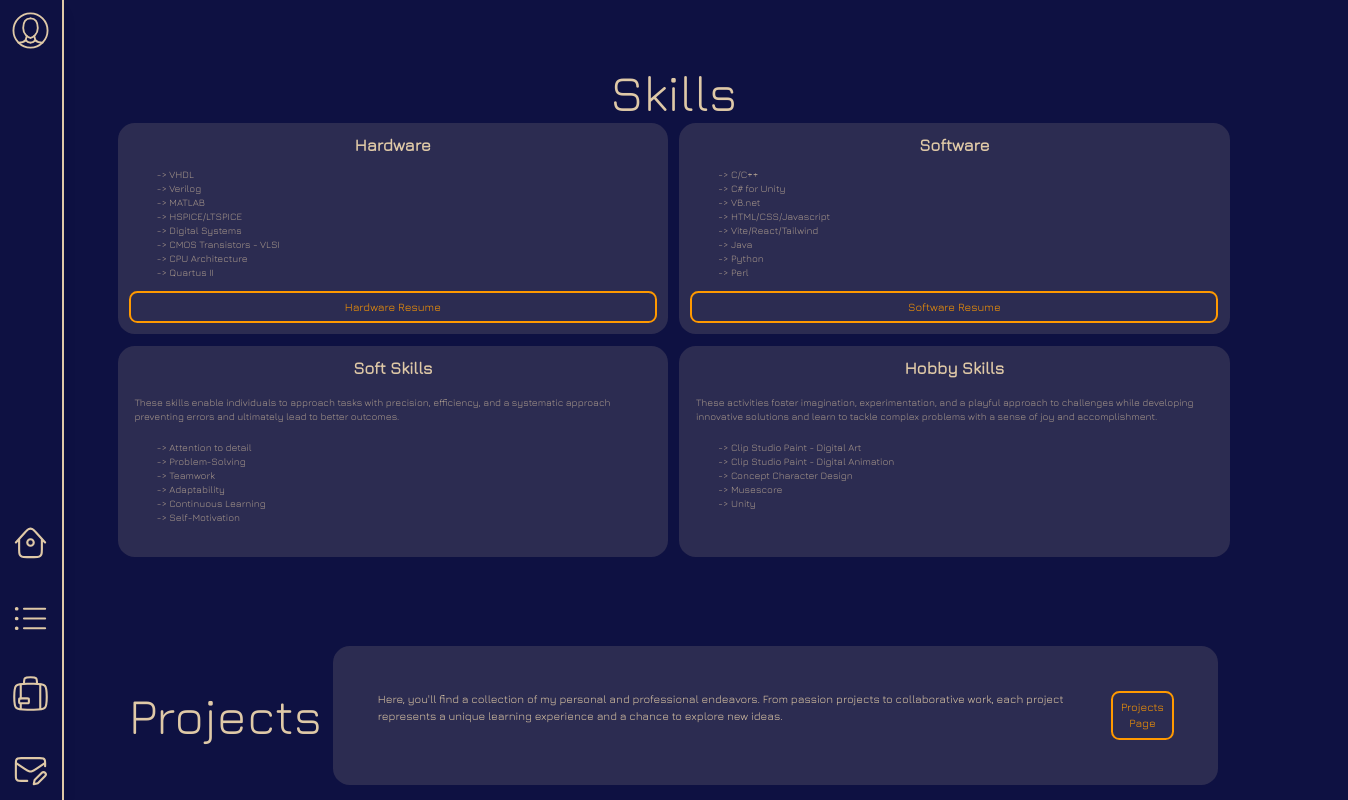
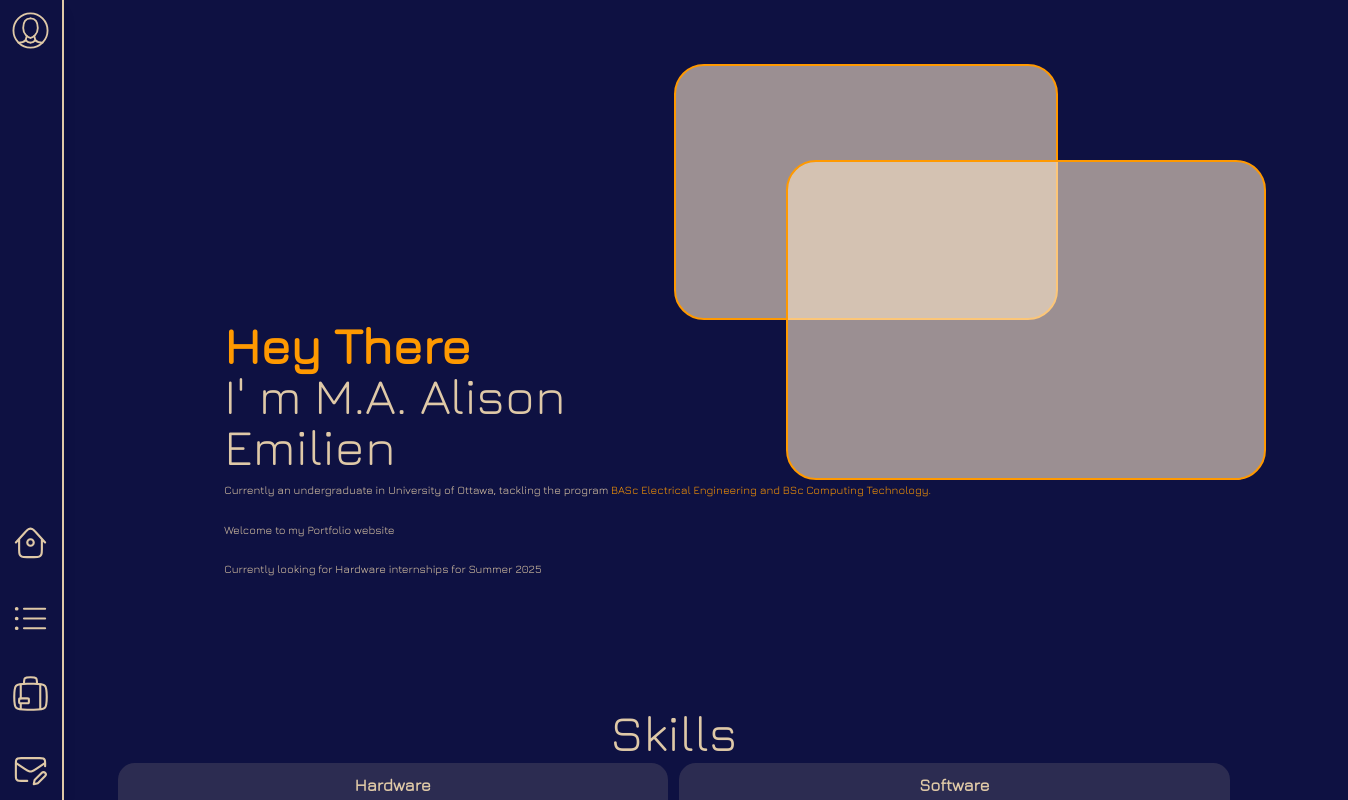
Before and after one commit to Alison0704/alistrics, a React (Vite) app: page / in a window 1280 px wide. Shown: the top 800 px of the page, 1348 px wide, since content can reach past the window. Built offline with nearby package versions, Linux system fonts and the light colour scheme.

Commit message:
Actually brought back home section

```diff
--- a/src/App.jsx
+++ b/src/App.jsx
@@ -1,7 +1,7 @@
 import AnchorLink from "react-anchor-link-smooth-scroll";
 
 import SideBar from './components/SideBar';
-// import MyHome from './components/Sections/MyHome';
+import MyHome from './components/Sections/MyHome';
 import Skills from './components/Sections/Skills/Skills';
 import Experiences from './components/Sections/Experience/Experience';
 import Contact from './components/Sections/Contact';
@@ -13,9 +13,9 @@ function App() {
       <FollowerCat/>
       <SideBar/>
 
-      {/* <AnchorLink id="home">
+      <AnchorLink id="home">
         <MyHome/>
-      </AnchorLink> */}
+      </AnchorLink>
 
       <AnchorLink id="skills">
         <Skills/>
--- a/src/components/Deco/Deco.jsx
+++ b/src/components/Deco/Deco.jsx
@@ -6,11 +6,18 @@ function Deco(){
             <div className="h-1/2 aspect-[1.5/1] deco-rectangle absolute left-[50%] top-[25%]"/>
 
             {/*Text Area */}
-            <div className="absolute left-[10%] top-[50%]">
+            <div className="absolute top-[50%]">
                 <p className="text-mainColor10 font-semibold text-7xl">Hey There</p>
                 <p className="text-mainColor30 text-7xl">I' m M.A. Alison</p>
                 <p className="text-mainColor30 text-7xl">Emilien</p>
+                <div className="flex flex-col gap-y-4 cursor-default">
+                    <p className="text-mainColor30 mt-4">Currently an undergraduate in University of Ottawa, tackling the program <span className="text-mainColor10">BASc Electrical Engineering and BSc Computing Technology.</span></p>
+                    <p className="text-mainColor30 mt-4">Welcome to my Portfolio website</p>
+                    <p className="text-mainColor30 mt-4">Currently looking for Hardware internships for Summer 2025</p>
+
+                </div>
             </div>
+
         </div>
 
     );
--- a/src/components/Sections/myHome.jsx
+++ b/src/components/Sections/myHome.jsx
@@ -4,16 +4,9 @@ import Deco from '../Deco/Deco';
 
 function MyHome(){
     return (
-        <section className="flex relative m-0">
+        <section className="flex relative m-0 left-[10%]">
             <Deco/>
-            <div className="absolute left-[10%] top-[50%]">
-                <p className="text-mainColor10 font-semibold text-7xl">Hey There</p>
-                <p className="text-mainColor30 text-7xl">I' m M.A. Alison</p>
-                <p className="text-mainColor30 text-7xl">Emilien</p>
-            </div>
-           <div className="flex flex-col gap-y-4 cursor-default">
-           <p className="text-mainColor30">Currently an undergraduate in University of Ottawa, tackling the program <span className="text-mainColor10">BASc Electrical Engineering and BSc Computing Technology.</span></p>
-           </div>
+
         </section>
     );
 }
```
